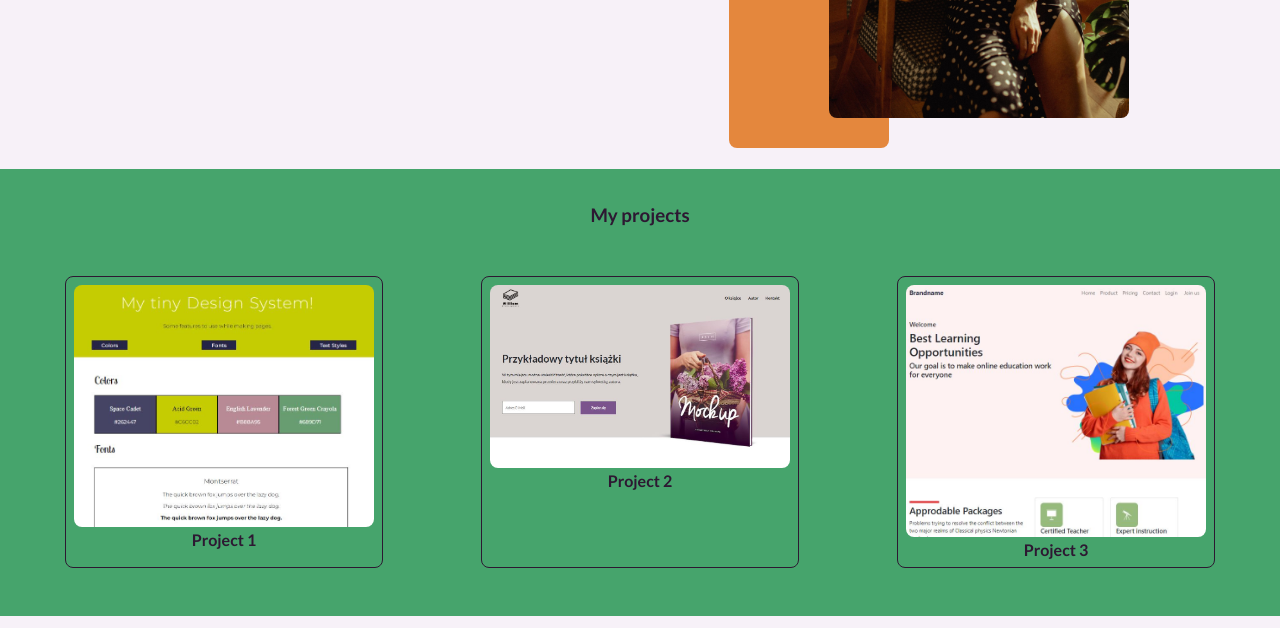
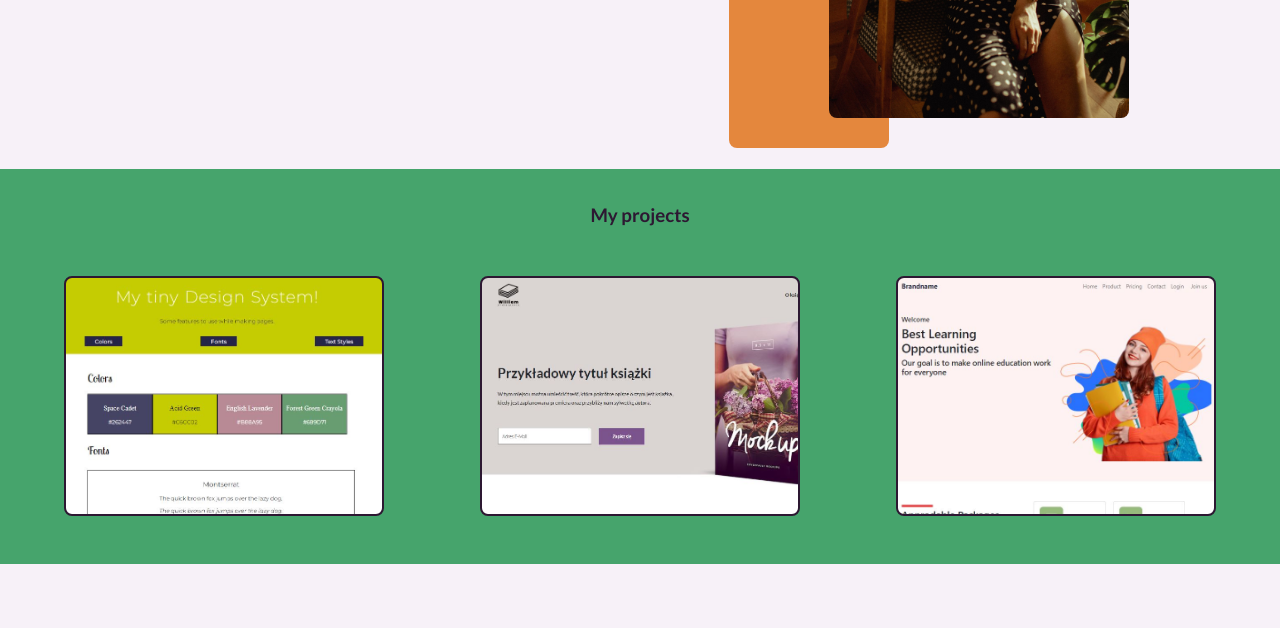
Before and after one commit to darionara/darionara.github.io, a plain HTML site: page Codecademy-Portfolio/index.html in a window 1280 px wide. Shown: the part 460-1088 px from the top of the page. Drawn offline with Linux system fonts and the light colour scheme.

Commit message:
Add files via upload
Modified the project section

```diff
--- a/Codecademy-Portfolio/index.html
+++ b/Codecademy-Portfolio/index.html
@@ -59,19 +59,13 @@
       </section>
       <section id="projects">
         <h3>My projects</h3>
-        <div>
-        <figure class="project-img">
-          <img src="./images/project-1.JPG" alt="project 1">
-          <figcaption>Project 1</figcaption>
-        </figure>
-        <figure class="project-img">
-          <img src="./images/project-2.JPG" alt="project 2">
-          <figcaption>Project 2</figcaption>
-        </figure>
-        <figure class="project-img">
-          <img src="./images/project-3.JPG" alt="project 3">
-          <figcaption>Project 3</figcaption>
-        </figure>
+        <div class="project-container">
+          <div class="project-img project-1">
+          </div>
+          <div class="project-img project-2">
+          </div>
+          <div class="project-img project-3">
+          </div>
         </div>
       </section>
       <section id="skills">
--- a/Codecademy-Portfolio/style.css
+++ b/Codecademy-Portfolio/style.css
@@ -146,21 +146,34 @@ h1 {
     background-color: #46A46C;
 }
 
-.project-img img {
-    width: 18.75em;
-    height: auto;
+/*#projects div*/
+.project-container {
+    display: flex;
+    flex-direction: column;
+    align-items: center;
+}
+
+.project-img {
+    width: 20em;
+    height: 15em;
+    background-size: cover;
+    background-repeat: no-repeat;
+    padding: .5em;
+    margin: 2em;
+    border: 2px solid #2D1832;
     border-radius: .5em;
 }
 
-.project-img {
-    border: solid 1px #2D1832;
-    border-radius: .5em;
-    padding: .5em;
-    margin: 2em;
+.project-1 {
+    background-image: url(./images/project-1.JPG);
 }
 
-figcaption {
-    font-weight: 700;
+.project-2 {
+    background-image: url(./images/project-2.JPG);
+}
+
+.project-3 {
+    background-image: url(./images/project-3.JPG);
 }
 
 /* SKILLS SECTION */
@@ -253,6 +266,12 @@ footer span {
         right: -1.5em;
         opacity: .5;
     }
+
+    .project-container {
+        flex-direction: row;
+        flex-wrap: wrap;
+        justify-content: space-around;
+    }
 }
 
 @media only screen and (min-width: 860px) {
```
